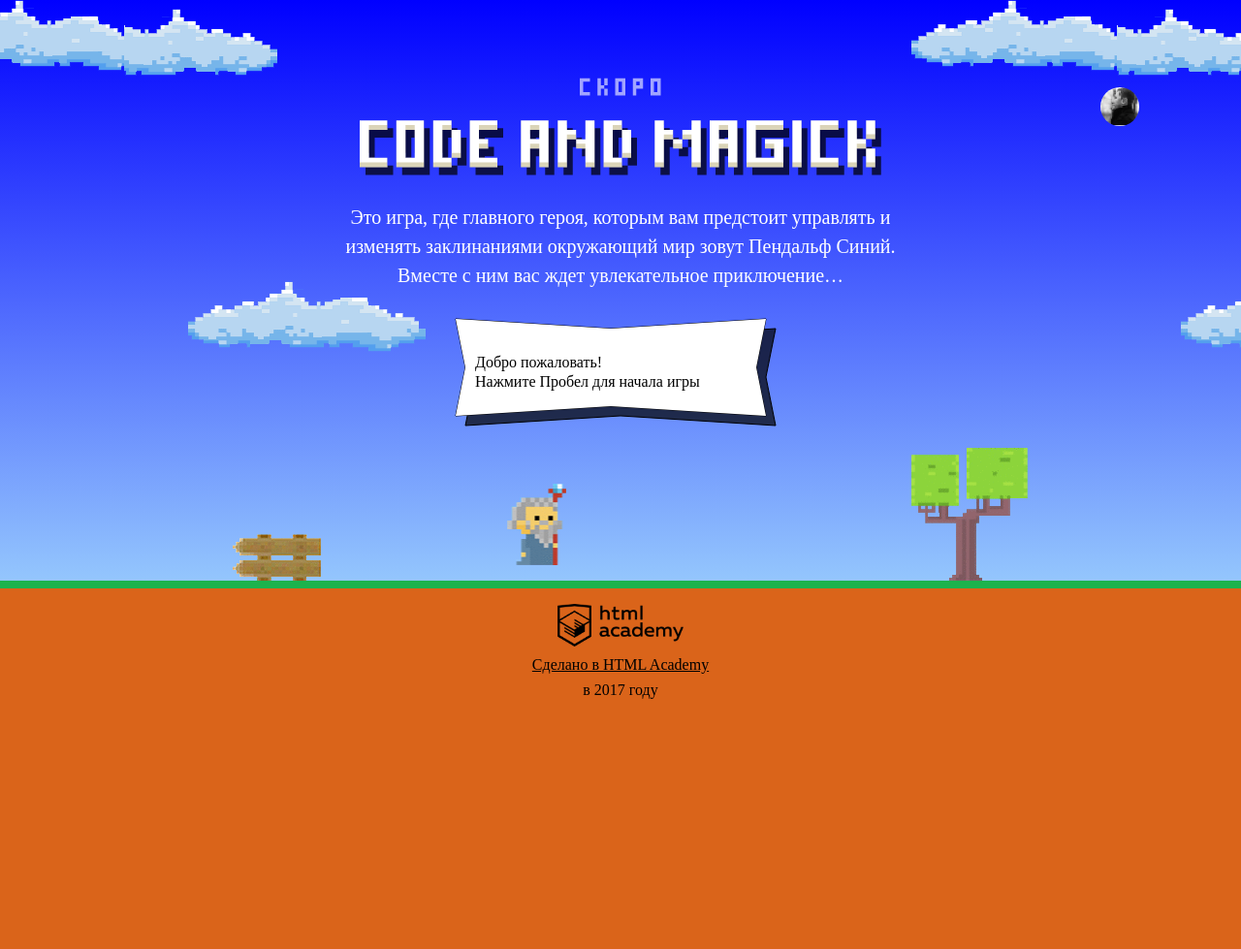
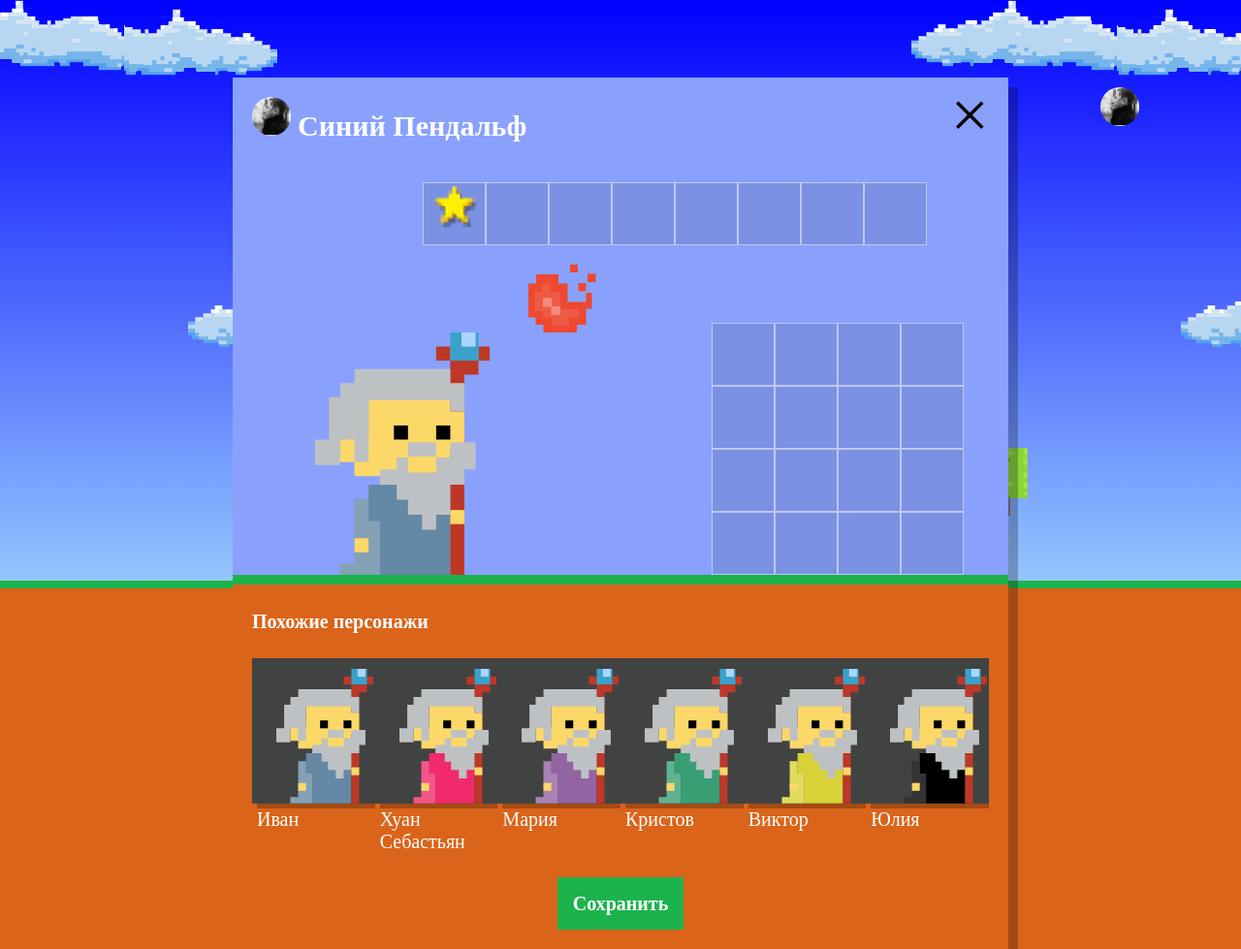
Before and after one commit to r3dz0r/571427-code-and-magick, a website: page index.html in a window 1280 px wide. Shown: the whole page at 97% size. Before the commit the page ends 800 px from the top, so only its background shows below. Drawn offline with Linux system fonts and the light colour scheme; a web font is replaced by a local one.

Commit message:
добавление персонажей

```diff
--- a/index.html
+++ b/index.html
@@ -180,8 +180,27 @@
     <p class="setup-similar-label">Петр Петров</p>
   </div>
 </template>
+<script>
+    var fireballSize = 22;
+    var wizardSpeed = 3;
+    var wizardWidth = 70;
 
+    var getFireballSpeed = function (left) {
+        return left ? 5 : 2;
+    };
+    var getWizardHeight = function () {
+        return 1.337 * wizardWidth;
+    };
+    var getWizardX = function (width) {
+        return (width - wizardWidth) / 2;
+    };
+    var getWizardY = function (height) {
+        return height * 1 / 3;
+    };
+</script>
+<script src="js/stat.js"></script>
 <script src="js/game.js"></script>
+<script src="js/setup.js"></script>
 
 </body>
 </html>
--- /dev/null
+++ b/js/setup.js
@@ -0,0 +1,75 @@
+'use strict';
+
+var userDialog = document.querySelector('.setup');
+userDialog.classList.remove('hidden');
+var similarListElement = userDialog.querySelector('.setup-similar-list');
+
+var similarWizardTemplate = document.querySelector('#similar-wizard-template')
+    .content
+    .querySelector('.setup-similar-item');
+
+var COLOR_BLACK = '#000';
+var COLOR_RED = '#f00';
+var COLOR_BLUE = '#00f';
+var COLOR_YELLOW = '#ff0';
+var COLOR_GREEN = '#0f0';
+
+var WIZARD_NAMES = ['Иван', 'Хуан Себастьян', 'Мария', 'Кристов', 'Виктор', 'Юлия', 'Люпита', 'Вашингтон'];
+var WIZARD_SURNAMES = ['Да марья', 'Верон', 'Мирабелла', 'Вальц', 'Онопко', 'Топольницкая', 'Нионго', 'Ирвинг'];
+var COAT_COLOR = ['rgb(101, 137, 164)', 'rgb(241, 43, 107)', 'rgb(146, 100, 161)', 'rgb(56, 159, 117)', 'rgb(215, 210, 55)', 'rgb(0, 0, 0)'];
+var EYES_COLOR = [COLOR_BLACK, COLOR_RED, COLOR_BLUE, COLOR_YELLOW, COLOR_GREEN];
+var wizards = [
+  {
+    name: WIZARD_NAMES[0],
+    surname: WIZARD_SURNAMES[0],
+    coatColor: COAT_COLOR[0],
+    eyesColor: EYES_COLOR[0]
+  },
+  {
+    name: WIZARD_NAMES[1],
+    surname: WIZARD_SURNAMES[1],
+    coatColor: COAT_COLOR[1],
+    eyesColor: EYES_COLOR[1]
+  },
+  {
+    name: WIZARD_NAMES[2],
+    surname: WIZARD_SURNAMES[2],
+    coatColor: COAT_COLOR[2],
+    eyesColor: EYES_COLOR[2]
+  },
+  {
+    name: WIZARD_NAMES[3],
+    surname: WIZARD_SURNAMES[3],
+    coatColor: COAT_COLOR[3],
+    eyesColor: EYES_COLOR[3]
+  },
+  {
+    name: WIZARD_NAMES[4],
+    surname: WIZARD_SURNAMES[4],
+    coatColor: COAT_COLOR[4],
+    eyesColor: EYES_COLOR[4]
+  },
+  {
+    name: WIZARD_NAMES[5],
+    surname: WIZARD_SURNAMES[5],
+    coatColor: COAT_COLOR[5],
+    eyesColor: EYES_COLOR[5]
+  }
+];
+
+var renderWizard = function (wizard) {
+  var wizardElement = similarWizardTemplate.cloneNode(true);
+
+  wizardElement.querySelector('.setup-similar-label').textContent = wizard.name;
+  wizardElement.querySelector('.wizard-coat').style.fill = wizard.coatColor;
+
+  return wizardElement;
+};
+
+var fragment = document.createDocumentFragment();
+for (var i = 0; i < wizards.length; i++) {
+  fragment.appendChild(renderWizard(wizards[i]));
+}
+similarListElement.appendChild(fragment);
+
+userDialog.querySelector('.setup-similar').classList.remove('hidden');
--- /dev/null
+++ b/js/stat.js
@@ -0,0 +1,78 @@
+'use strict';
+
+var CLOUD_WIDTH = 420;
+var CLOUD_HEIGHT = 270;
+var CLOUD_X = 100;
+var CLOUD_Y = 10;
+var GAP = 10;
+var MAX_BAR_HEIGHT = 145;
+var barWidth = 40;
+var FONT_STYLE = '16px PT Mono';
+var COLOR_BLACK = '#000';
+var COLOR_WHITE = '#fff';
+
+var renderCloud = function (ctx, x, y, color) {
+  ctx.fillStyle = color;
+  ctx.fillRect(x, y, CLOUD_WIDTH, CLOUD_HEIGHT);
+};
+
+var getMaxElement = function (arr) {
+  var maxElement = arr[0];
+
+  for (var i = 0; i < arr.length; i++) {
+    if (arr[i] > maxElement) {
+      maxElement = arr[i];
+    }
+  }
+
+  return maxElement;
+};
+
+function randomColor(player) {
+  var randomBlue = 'rgba(' + 0 + ',' + 0 + ',' + Math.floor(Math.random() * 255) + ',' + (Math.random() * (1 - 0.2) + 0.2) + ')';
+  var myColor = 'rgb(255,0,0)';
+
+  return player === 'Вы' ? myColor : randomBlue;
+}
+
+window.renderStatistics = function (ctx, players, times) {
+  renderCloud(ctx, CLOUD_X + GAP, CLOUD_Y + GAP, 'rgba(0, 0, 0, 0.7)');
+  renderCloud(ctx, CLOUD_X, CLOUD_Y, COLOR_WHITE);
+
+  ctx.font = FONT_STYLE;
+  ctx.fillStyle = COLOR_BLACK;
+  ctx.fillText('Ура! Вы победили!', 130, 40);
+
+  ctx.font = FONT_STYLE;
+  ctx.fillStyle = COLOR_BLACK;
+  ctx.fillText('Список результатов:', 130, 60);
+
+  ctx.fillStyle = COLOR_BLACK;
+
+
+  var maxTime = getMaxElement(times);
+
+  function drawHistogram(time, player, index) {
+    var currentBarHeight = MAX_BAR_HEIGHT * time / maxTime;
+    var barOffsetY = MAX_BAR_HEIGHT - currentBarHeight;
+
+    ctx.fillStyle = randomColor(player, index);
+    ctx.fillRect(CLOUD_X + 40 + 100 * index, 80 + barOffsetY + 10, barWidth, currentBarHeight);
+  }
+
+  function drawPlayerName(player, index) {
+    ctx.fillStyle = COLOR_BLACK;
+    ctx.fillText(player, (CLOUD_X + 40) + 100 * index, 260);
+  }
+
+  function drawPlayerTime(time, index) {
+    var currentBarHeight = MAX_BAR_HEIGHT * time / maxTime;
+    ctx.fillText(Math.floor(time), (CLOUD_X + 40) + 100 * index, CLOUD_HEIGHT - currentBarHeight - 40);
+  }
+
+  for (var i = 0; i < players.length; i++) {
+    drawPlayerName(players[i], i);
+    drawPlayerTime(times[i], i);
+    drawHistogram(times[i], players[i], i);
+  }
+};
```
